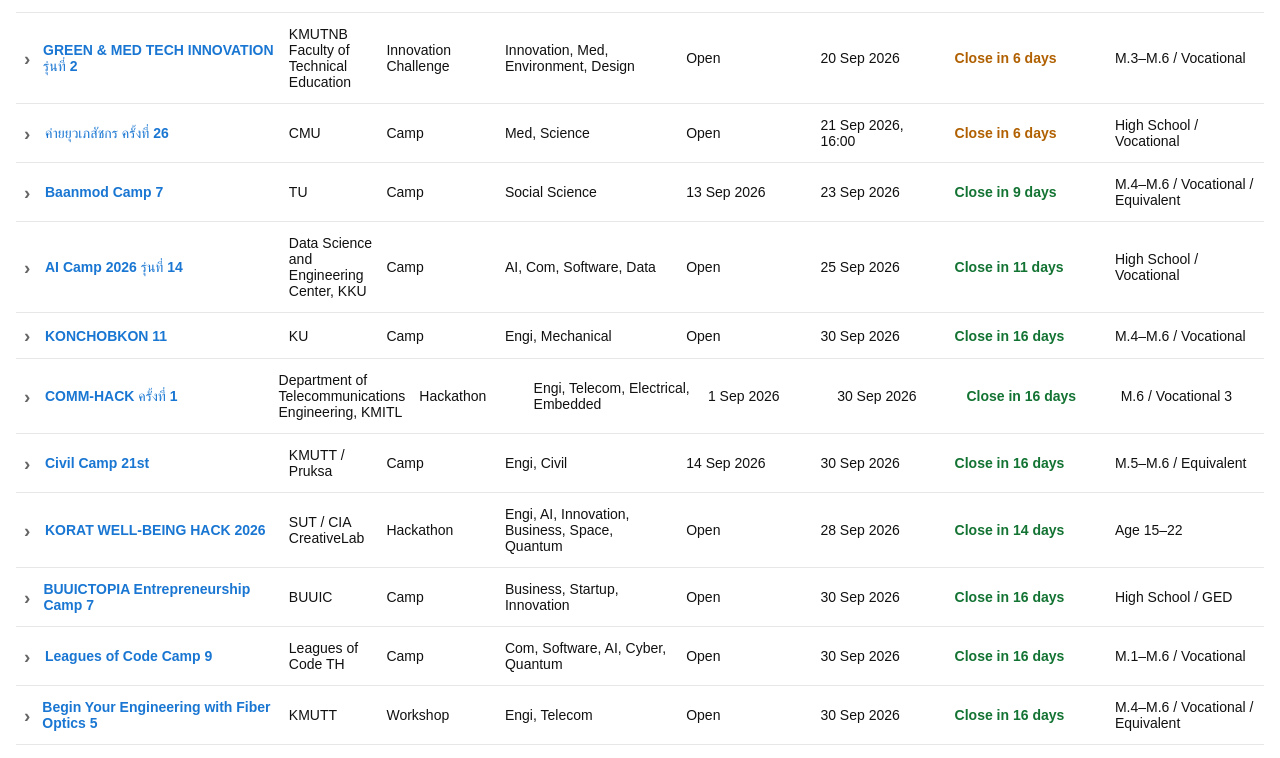
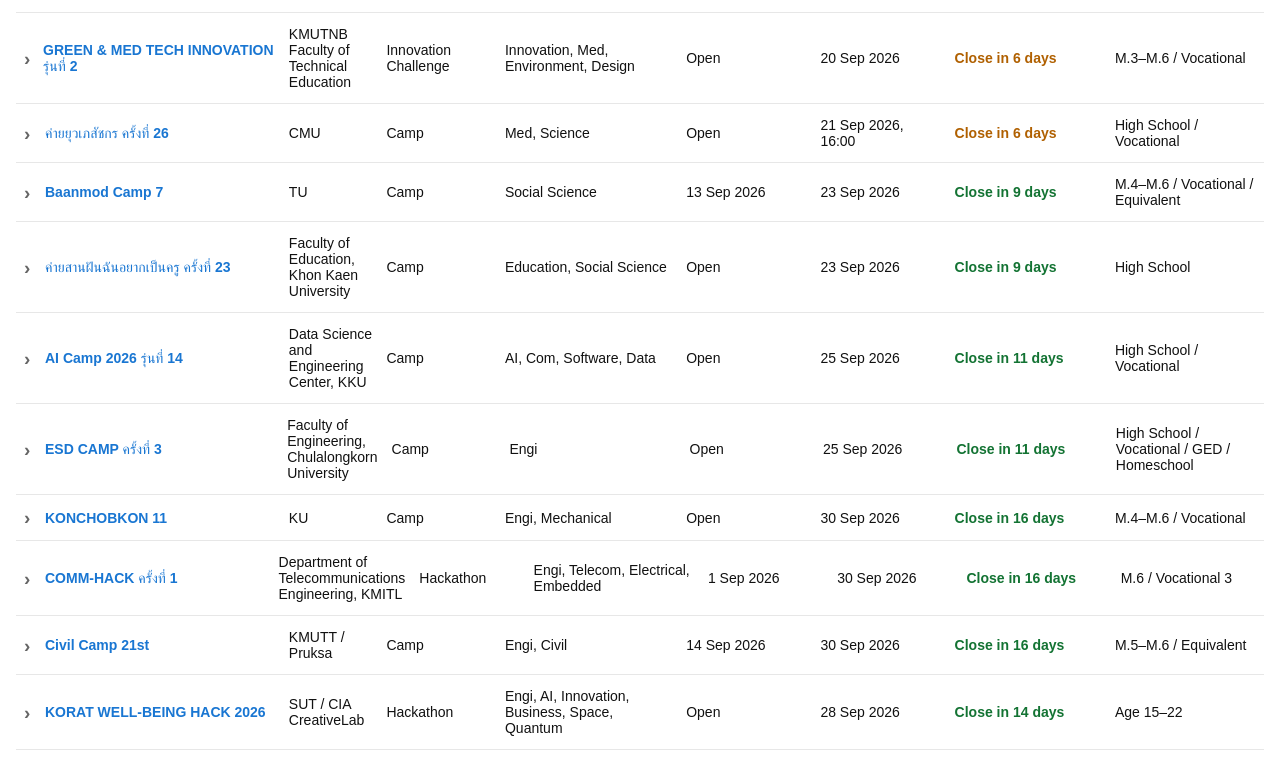
Before and after one commit to PolarBearEX-8/Competition-Lab, a React (Vite) app: page / in a window 1280 px wide. Shown: the part 909-1667 px from the top of the page. Built offline with nearby package versions, Linux system fonts and the light colour scheme.

Commit message:
Add verified Thai university camps

```diff
--- a/src/data/camps.ts
+++ b/src/data/camps.ts
@@ -24,7 +24,9 @@
   { name: 'GREEN & MED TECH INNOVATION รุ่นที่ 2', organizer: 'KMUTNB Faculty of Technical Education', type: 'Innovation Challenge', fields: 'Innovation, Med, Environment, Design', open: 'Open', close: '20 Sep 2026', closeAt: '2026-09-20T23:59:59+07:00', registrationState: 'open', gradeLevel: 'M.3–M.6 / Vocational', description: 'เวทีพัฒนาไอเดียนวัตกรรมด้านเทคโนโลยีสีเขียวและสุขภาพ โดยส่ง proposal ก่อนเข้าสู่รอบชิงชนะเลิศ', eligible: 'นักเรียน ม.3–ม.6 หรือ ปวช. ทั่วประเทศ; ประกาศระบุสายวิทย์–คณิต', eventDate: 'Proposal results 1 Oct; final 20 Dec 2026', location: 'Pradu Daeng Hall, KMUTNB', team: '1–3 people', cost: '1,800 THB after selection', prize: 'Certificate and innovation portfolio experience', applyLink: 'https://kmutnb.link/npKaAv', officialWebsite: 'https://kmutnb.link/npKaAv', discoverySource: 'Official KMUTNB short link and CampHUB', checked: '16 Sep 2026', notes: 'The official KMUTNB short link redirects to the registration form. Submit the proposal by 20 Sep.' },
   { name: 'ค่ายยุวเภสัชกร ครั้งที่ 26', organizer: 'CMU', type: 'Camp', fields: 'Med, Science', open: 'Open', close: '21 Sep 2026, 16:00', closeAt: '2026-09-21T16:00:00+07:00', registrationState: 'open', gradeLevel: 'High School / Vocational', description: 'ค่ายค้างคืนเพื่อสำรวจการเรียนและวิชาชีพเภสัชกร ผ่านกิจกรรมวิชาการ นันทนาการ และกิจกรรมกลุ่มสัมพันธ์', eligible: 'นักเรียนระดับมัธยมศึกษาตอนปลายหรือสายอาชีวศึกษา ปีการศึกษา 2569', eventDate: '5–7 Dec 2026', location: 'Faculty of Pharmacy, Chiang Mai University', team: '120 participants', cost: '20 THB application + 2,500 THB after selection', prize: 'Certificate', applyLink: 'https://docs.google.com/forms/d/e/1FAIpQLSeic9hvFgAPt6qONkaT_KM3v6QbC6QWr2E5HxoV_AsrQzWFQw/viewform?usp=preview', instagram: 'https://www.instagram.com/pharmcmucamp_26/', officialWebsite: 'https://webs.pharmacy.cmu.ac.th/student/', discoverySource: 'Official CMU student-affairs channels, official application form and CampHUB', checked: '15 Sep 2026', notes: 'Selection is based on application answers; submission speed does not affect selection.' },
   { name: 'Baanmod Camp 7', organizer: 'TU', type: 'Camp', fields: 'Social Science', open: '13 Sep 2026', close: '23 Sep 2026', openAt: '2026-09-13T00:00:00+07:00', closeAt: '2026-09-23T23:59:59+07:00', registrationState: 'open', gradeLevel: 'M.4–M.6 / Vocational / Equivalent', description: 'ค่ายแนะแนวคณะสังคมวิทยาและมานุษยวิทยา มธ. พร้อมห้องเรียนจำลอง เกมจำลองปรากฏการณ์ทางสังคม และกิจกรรมวิชาการ', eligible: 'นักเรียน ม.4–ม.6 ปวช. หรือเทียบเท่า ปีการศึกษา 2569', eventDate: '23–25 Oct 2026', location: 'Thammasat University, Rangsit Campus', team: 'Not announced', cost: '969 THB after selection', prize: 'Certificate', applyLink: 'https://docs.google.com/forms/d/e/1FAIpQLSchULIdFgm3_npgHGb4PaKnD2WPtbl7gKqUqPlbKg1UdXuqbw/viewform?usp=send_form', instagram: 'https://www.instagram.com/baanmodcamp.socanth/', officialWebsite: 'https://socanth.tu.ac.th/', discoverySource: 'Official faculty website, official organizer Instagram, official application form and CampHUB', checked: '15 Sep 2026', notes: 'Three-day, two-night camp; fee covers meals, snacks, a shirt and certificate. Results announced 30 Sep 2026.' },
+  { name: 'ค่ายสานฝันฉันอยากเป็นครู ครั้งที่ 23', organizer: 'Faculty of Education, Khon Kaen University', type: 'Camp', fields: 'Education, Social Science', open: 'Open', close: '23 Sep 2026', closeAt: '2026-09-23T23:59:59+07:00', registrationState: 'open', gradeLevel: 'High School', description: 'ค่ายค้างคืนที่เปิดโอกาสให้นักเรียน ม.ปลายลองสัมผัสการเรียนและบทบาทของครูผ่านกิจกรรมวิชาการและการแลกเปลี่ยนกับนักศึกษาศึกษาศาสตร์', eligible: 'นักเรียนมัธยมศึกษาตอนปลายทั่วประเทศ ปีการศึกษา 2569', eventDate: '29 Jan–1 Feb 2027', location: 'Faculty of Education, Khon Kaen University', team: 'Individual; 180 seats', cost: '1,300 THB after selection', prize: 'Certificate', applyLink: 'https://sanfuncampedkku.com/register.php', officialWebsite: 'https://sanfuncampedkku.com/', discoverySource: 'Official San Fun Camp 23 website, KKU Faculty of Education and CampHUB', checked: '16 Sep 2026', notes: 'The official registration site is live and includes a selection test after registration.' },
   { name: 'AI Camp 2026 รุ่นที่ 14', organizer: 'Data Science and Engineering Center, KKU', type: 'Camp', fields: 'AI, Com, Software, Data', open: 'Open', close: '25 Sep 2026', closeAt: '2026-09-25T23:59:59+07:00', registrationState: 'open', gradeLevel: 'High School / Vocational', description: 'ค่ายปัญญาประดิษฐ์แบบลงมือทำ ตั้งแต่ Python for AI, machine learning และ object detection จนถึง capstone project', eligible: 'นักเรียนมัธยมศึกษาตอนปลายหรือเทียบเท่าที่สนใจ AI; ไม่จำเป็นต้องมีพื้นฐานเชิงลึก', eventDate: '6–8 Oct 2026', location: 'Smart Classroom, Pienvijitr Building, Faculty of Engineering, Khon Kaen University', team: 'Individual; 30 seats', cost: '3,000 THB including lunches, snacks and drinks', prize: 'Certificate', applyLink: 'https://forms.gle/if3X9ByJqMbe8DPt8', officialWebsite: 'https://www.camphub.in.th/kku-ai-camp-2026/', discoverySource: 'KKU application link, CampHUB and AI Camp ENKKU Facebook', checked: '16 Sep 2026', notes: 'Bring a notebook computer; the organizer says a shared device can be requested if needed. Registration can close early when full.' },
+  { name: 'ESD CAMP ครั้งที่ 3', organizer: 'Faculty of Engineering, Chulalongkorn University', type: 'Camp', fields: 'Engi', open: 'Open', close: '25 Sep 2026', closeAt: '2026-09-25T23:59:59+07:00', registrationState: 'open', gradeLevel: 'High School / Vocational / GED / Homeschool', description: 'ค่ายวิศวะจุฬาฯ ค้างคืนที่รวมกิจกรรมเชิงวิศวกรรม จำลองข้อสอบ TCAS, portfolio workshop และ Admission Clinic', eligible: 'นักเรียนมัธยมปลาย ปีการศึกษา 2569, ปวช., GED หรือ Homeschool', eventDate: '10–13 Oct 2026', location: 'Princess Chulabhorn Science High School Loei', team: 'Individual; 150 seats', cost: '350 THB after selection', prize: 'Certificate', applyLink: 'https://docs.google.com/forms/d/e/1FAIpQLSf--V3r34YaodiT03TAr4i0kFGcWTegqAl8ktaZUF5rhV7XyA/viewform?usp=dialog', instagram: 'https://www.instagram.com/esdcamp.intania/', officialWebsite: 'https://www.camphub.in.th/esd-camp/', discoverySource: 'Official ESD Camp Instagram, Chulalongkorn Engineering and CampHUB', checked: '16 Sep 2026', notes: 'Onsite overnight camp; registration may close early when capacity is reached.' },
   { name: 'KONCHOBKON 11', organizer: 'KU', type: 'Camp', fields: 'Engi, Mechanical', open: 'Open', close: '30 Sep 2026', closeAt: '2026-09-30T23:59:59+07:00', registrationState: 'open', gradeLevel: 'M.4–M.6 / Vocational', description: 'ค่ายคนชอบกล เรียนรู้วิศวกรรมเครื่องกลผ่าน workshop, laboratory tour และกิจกรรมกับรุ่นพี่', eligible: 'ม.4–ม.6 สายวิทย์–คณิต หรือ ปวช.', eventDate: '13–15 Nov 2026', location: 'Mechanical Engineering, Kasetsart University, Bangkhen', team: 'Individual; 80 seats', cost: 'Up to 1,000 THB after selection', prize: 'Camp experience and activities', applyLink: 'https://docs.google.com/forms/d/e/1FAIpQLScOp6bZXzgbmxfQ7z_wAPllUTAGD44j08-xLSwH_NgEvT5lRw/viewform', instagram: 'https://www.instagram.com/konchobkon/', officialWebsite: 'https://www.camphub.in.th/konchobkon-11/', discoverySource: 'Official application form, official Instagram, CampHUB', checked: '15 Sep 2026' },
   { name: 'COMM-HACK ครั้งที่ 1', organizer: 'Department of Telecommunications Engineering, KMITL', type: 'Hackathon', fields: 'Engi, Telecom, Electrical, Embedded', open: '1 Sep 2026', close: '30 Sep 2026', openAt: '2026-09-01T00:00:00+07:00', closeAt: '2026-09-30T23:59:59+07:00', registrationState: 'open', gradeLevel: 'M.6 / Vocational 3', description: 'Solo Hackathon ที่ให้ผู้เข้าร่วมออกแบบ ประกอบ และทดสอบเครื่องส่งสัญญาณแบบไร้สาย พร้อมเรียนรู้พื้นฐานระบบสื่อสาร', eligible: 'นักเรียน ม.6 สายวิทย์–คณิต หรือ ปวช.3 กลุ่มวิชาไฟฟ้า', eventDate: '14 Nov 2026', location: 'Department of Telecommunications Engineering, KMITL', team: 'Individual; 50 seats', cost: 'Unknown', prize: 'Certificate; top 5 receive admission consideration for KMITL Electrical Communication and Network Engineering', applyLink: 'https://docs.google.com/forms/d/e/1FAIpQLSdoo6AwWErMfd0I9nS9rhj_oN5Un7dVRPZ8XoMaWw6BeirriA/viewform?pli=1', instagram: 'https://www.instagram.com/commhack.kmitl/', officialWebsite: 'https://www.telecom.kmitl.ac.th/2026/09/07/comm-hack-%E0%B8%84%E0%B8%A3%E0%B8%B1%E0%B9%89%E0%B8%87%E0%B8%97%E0%B8%B5%E0%B9%88-1-%E0%B8%97%E0%B9%89%E0%B8%B2%E0%B8%97%E0%B8%B2%E0%B8%A2%E0%B8%95%E0%B8%B1%E0%B8%A7%E0%B9%80%E0%B8%AD%E0%B8%87/', discoverySource: 'Official @commhack.kmitl Instagram and KMITL Telecommunications Engineering announcement', checked: '16 Sep 2026', notes: 'The official announcement does not state a fee. Registration is limited to 50 applicants.' },
   { name: 'Civil Camp 21st', organizer: 'KMUTT / Pruksa', type: 'Camp', fields: 'Engi, Civil', open: '14 Sep 2026', close: '30 Sep 2026', openAt: '2026-09-14T00:00:00+07:00', closeAt: '2026-09-30T23:59:59+07:00', registrationState: 'open', gradeLevel: 'M.5–M.6 / Equivalent', description: 'ค่ายวิศวกรรมโยธาที่ให้นักเรียนทำ workshop ในห้องปฏิบัติการ เรียนรู้จากอาจารย์ และดูงานนอกสถานที่เพื่อสัมผัสการทำงานจริงของวิศวกร', eligible: 'นักเรียนชั้น ม.5–ม.6 หรือเทียบเท่า ที่สนใจด้านวิศวกรรมโยธา', eventDate: '19–23 Nov 2026', location: 'Department of Civil Engineering, KMUTT', team: 'Not announced', cost: 'Unknown', prize: 'Possible special consideration for admission to KMUTT Civil Engineering', applyLink: 'https://docs.google.com/forms/d/e/1FAIpQLSctUwpUGW8Y1GY4xb_usC5YcWfKXMh-AL93Gk8o2b8knbjihw/viewform?usp=publish-editor', instagram: 'https://www.instagram.com/p/DdTkQ9CzbYR/', officialWebsite: 'https://ce.kmutt.ac.th/2026/09/14/%F0%9F%93%A2-%E0%B9%82%E0%B8%AD%E0%B8%81%E0%B8%B2%E0%B8%AA%E0%B8%A1%E0%B8%B2%E0%B8%96%E0%B8%B6%E0%B8%87%E0%B9%81%E0%B8%A5%E0%B9%89%E0%B8%A7-%E0%B8%82%E0%B8%AD%E0%B9%80%E0%B8%8A%E0%B8%B4%E0%B8%8D/', discoverySource: 'Official KMUTT Civil Engineering website, official Instagram post and official application form', checked: '15 Sep 2026', notes: 'Selected participants will be announced on 22 Oct 2026. The official public announcement does not state the fee or team format; the application form requires Google sign-in.' },
```
Also changed, not shown: src/data/Dosc/dosc2.md (+2 -0 lines).
